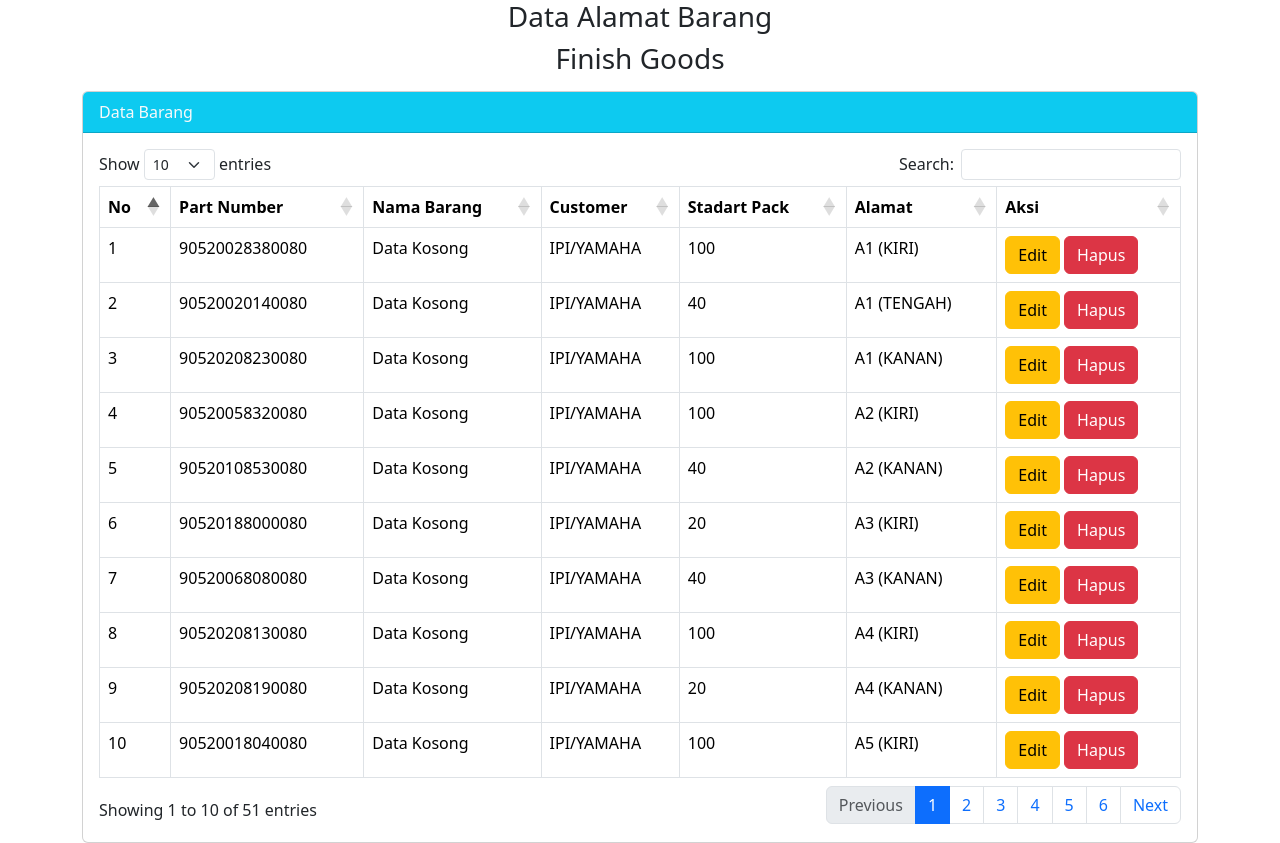
After one commit to jokofadlyanto/FGpart, a PHP site: page /index-2.php in a window 1280 px wide. The commit adds this page. Run offline with PHP 8.4, Linux system fonts and the light colour scheme; data comes from the database, SQL or seed files in the repository; some libraries are stand-ins or nearby versions.

Commit message:
tampil data menggunakan data table

```diff
--- /dev/null
+++ b/index-2.php
@@ -0,0 +1,97 @@
+    <?php
+    //Koneksi data barang
+    $server = "localhost";
+    $user = "root";
+    $password = "";
+    $database = "dbfgstore";
+
+    //buat koneksi
+    $koneksi = mysqli_connect($server, $user, $password, $database) or die(mysqli_error($koneksi));
+    session_start();
+
+    ?>
+
+    <!doctype html>
+    <html lang="en">
+
+    <head>
+        <meta charset="utf-8">
+        <meta name="viewport" content="width=device-width, initial-scale=1">
+        <title>FG Store</title>
+        <link href="https://cdn.jsdelivr.net/npm/bootstrap@5.3.3/dist/css/bootstrap.min.css" rel="stylesheet" integrity="sha384-QWTKZyjpPEjISv5WaRU9OFeRpok6YctnYmDr5pNlyT2bRjXh0JMhjY6hW+ALEwIH" crossorigin="anonymous">
+        <link href="https://cdn.datatables.net/2.0.7/css/dataTables.bootstrap5.css" rel="stylesheet">
+    </head>
+
+    <body>
+        <!-- awal container -->
+        <div class="container">
+            <h3 class="text-center">Data Alamat Barang</h3>
+            <h3 class="text-center">Finish Goods</h3>
+
+
+            <!-- awal card -->
+            <div class="card mt-3">
+                <div class="card-header bg-info text-light">
+                    Data Barang
+                </div>
+                <div class="card-body">
+                    <table class="table table-stripped table-hover table-bordered" id="tabel-barang">
+                        <thead>
+                            <tr>
+                                <th>No</th>
+                                <th>Part Number</th>
+                                <th>Nama Barang</th>
+                                <th>Customer</th>
+                                <th>Stadart Pack</th>
+                                <th>Alamat</th>
+                                <th>Aksi</th>
+                            </tr>
+                        </thead>
+
+                        <tbody>
+                            <?php
+                            $q = "  SELECT * FROM tbbarang";
+                            $awaldata = 1;
+                            $tampil = mysqli_query($koneksi, $q);
+                            while ($data = mysqli_fetch_array($tampil)) :
+                            ?>
+
+                                <tr>
+                                    <td><?= $awaldata++ ?></td>
+                                    <td><?= $data['part_number'] ?></td>
+                                    <td><?= $data['nama'] ? $data['nama'] : 'Data Kosong' ?></td>
+                                    <td><?= $data['customer'] ?></td>
+                                    <td><?= $data['standart_pack'] ?></td>
+                                    <td><?= $data['alamat'] ?></td>
+                                    <td>
+                                        <a href="tampil.php?hal=edit&id=<?= $data['id_barang'] ?>" class="btn btn-warning">Edit</a>
+                                        <a href="tampil.php?hal=hapus&id=<?= $data['id_barang'] ?>" class="btn btn-danger" onclick="return confirm('Apakah anda yakin akan menghapus data ini?')">Hapus</a>
+                                    </td>
+                                </tr>
+
+                            <?php endwhile; ?>
+                        </tbody>
+                    </table>
+                </div>
+            </div>
+            <!-- akhir card -->
+
+        </div>
+        <!-- akhir container -->
+        <script src="https://cdnjs.cloudflare.com/ajax/libs/jquery/3.6.0/jquery.min.js"></script>
+        <script src="https://cdn.jsdelivr.net/npm/bootstrap@5.3.3/dist/js/bootstrap.bundle.min.js"></script>
+        <script src="https://cdn.datatables.net/2.0.7/js/dataTables.js"></script>
+        <script src="https://cdn.datatables.net/2.0.7/js/dataTables.bootstrap5.js"></script>
+        <script>
+            $(document).ready(function() {
+
+                var handleShowData = function() {
+                    $("#tabel-barang").DataTable();
+                }
+
+                handleShowData();
+            });
+        </script>
+    </body>
+
+    </html>
```
Also changed, not shown: index.php (+31 -29 lines).
